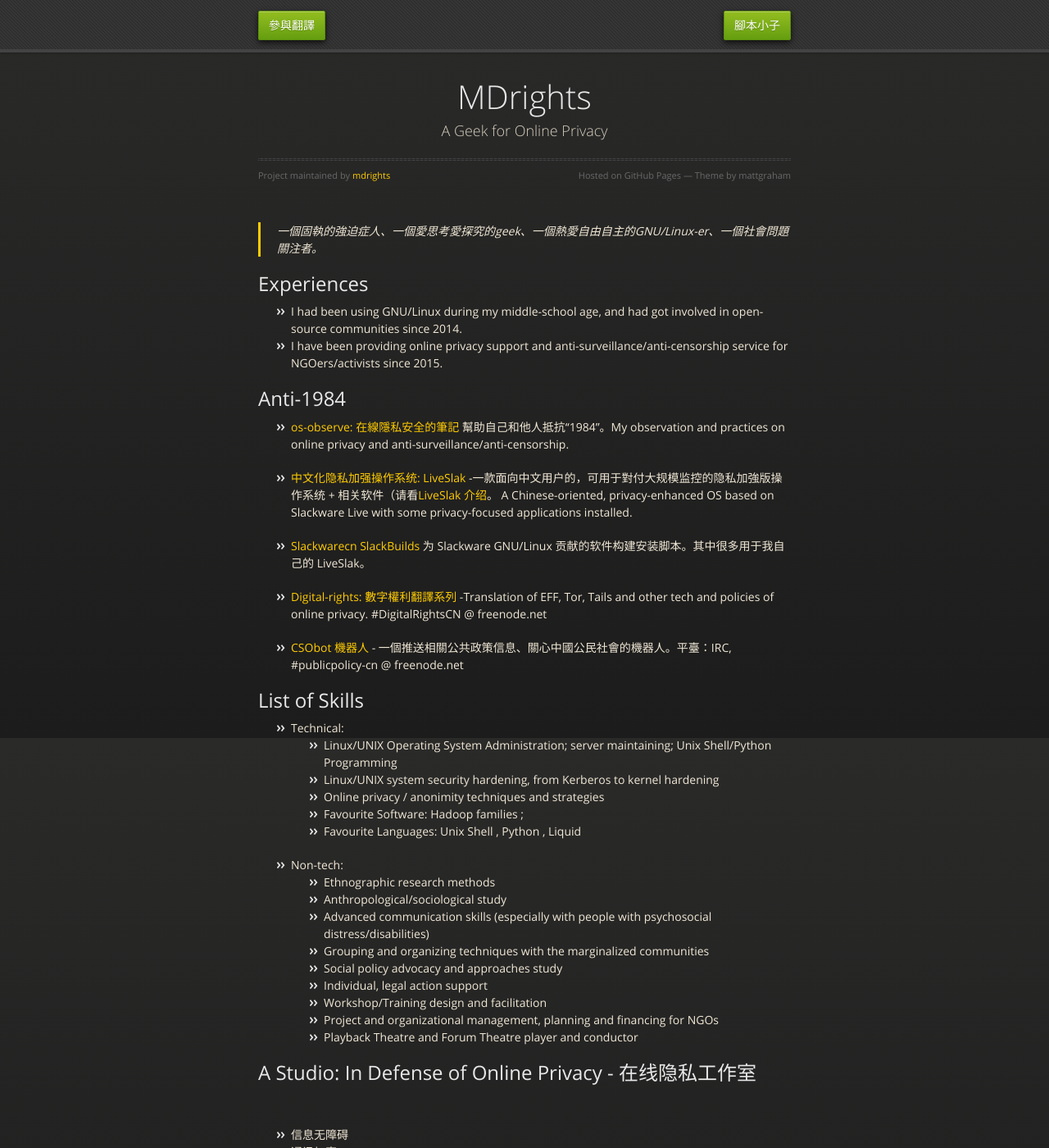
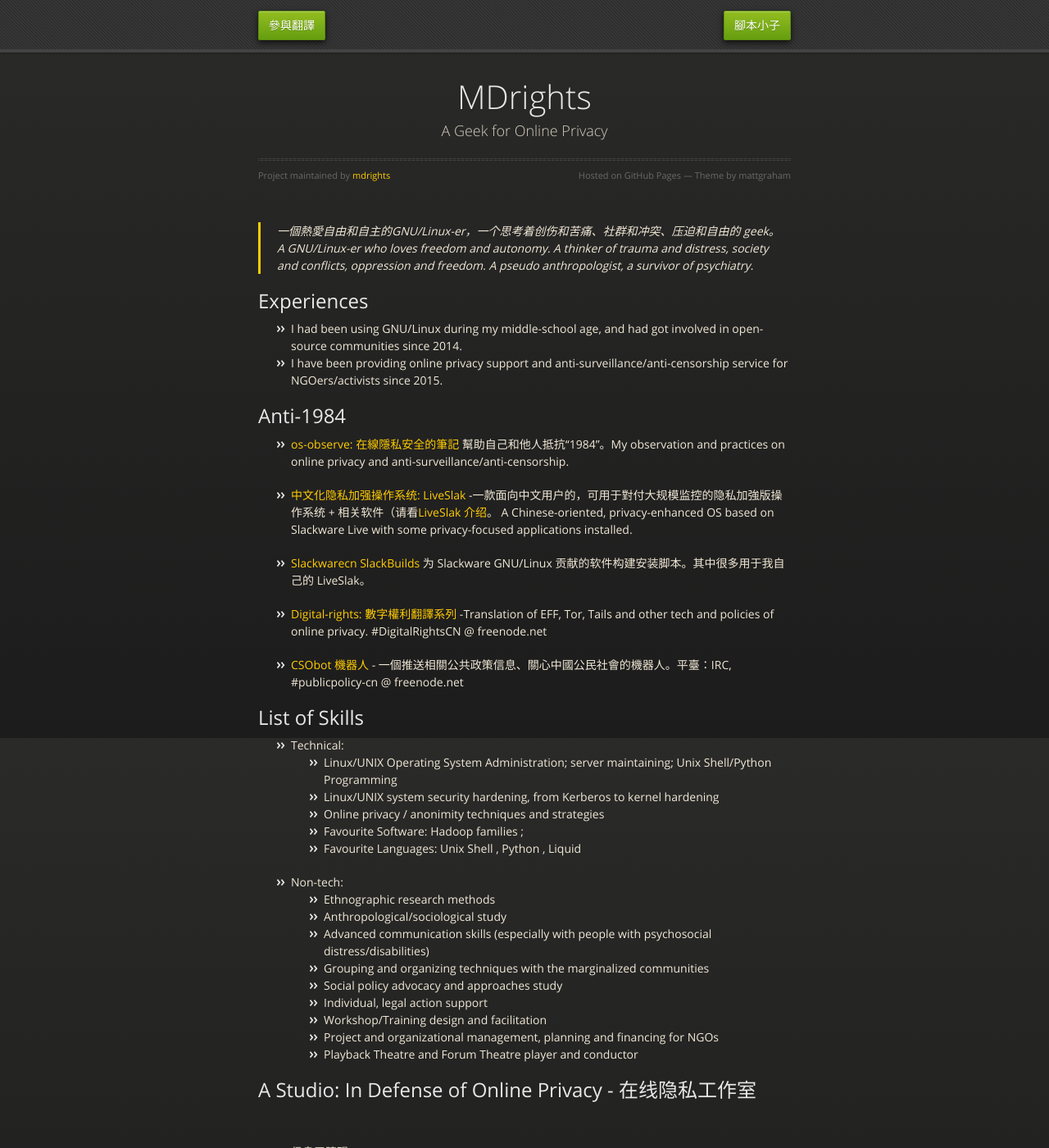
Before and after one commit to mdrights/mdrights.github.io, a Jekyll site: the page built from index.html, in a window 1280 px wide and 1400 px high. Shown: the whole window at 82% size. Built offline with Jekyll 4.4.1, drawn with Linux system fonts in a browser that asks for light colours; some of the changed text lies outside the part shown.

Commit message:
_posts/2020-11-09-about-me.md: updated

```diff
--- a/_posts/2020-11-09-about-me.md
+++ b/_posts/2020-11-09-about-me.md
@@ -1,10 +1,13 @@
 ---
 layout: post
 title: About me
-date: 2018-02-04
+date: 2018-07-14
 ---
 
-> 一個固執的強迫症人、一個愛思考愛探究的geek、一個熱愛自由自主的GNU/Linux-er、一個社會問題關注者。
+<!-- 一個固執的強迫症人、一個愛思考愛探究的geek、一個熱愛自由自主的GNU/Linux-er、一個社會問題關注者。-->
+> 一個熱愛自由和自主的GNU/Linux-er，一个思考着创伤和苦痛、社群和冲突、压迫和自由的 geek。 <!--和伪人类学人、前儿童心理学工作者、前社会工作者。 -->
+A GNU/Linux-er who loves freedom and autonomy. A thinker of trauma and distress, society and conflicts, oppression and freedom. A pseudo anthropologist, a survivor of psychiatry.
+
 
 ## Experiences
 <!--
```
